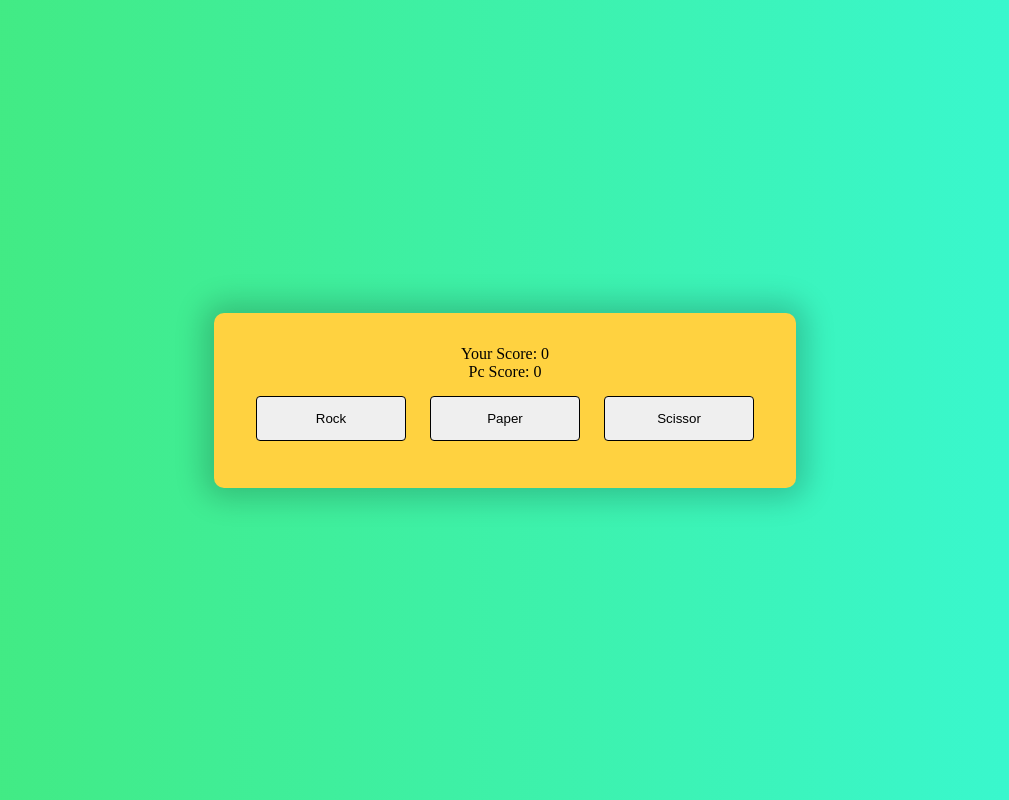
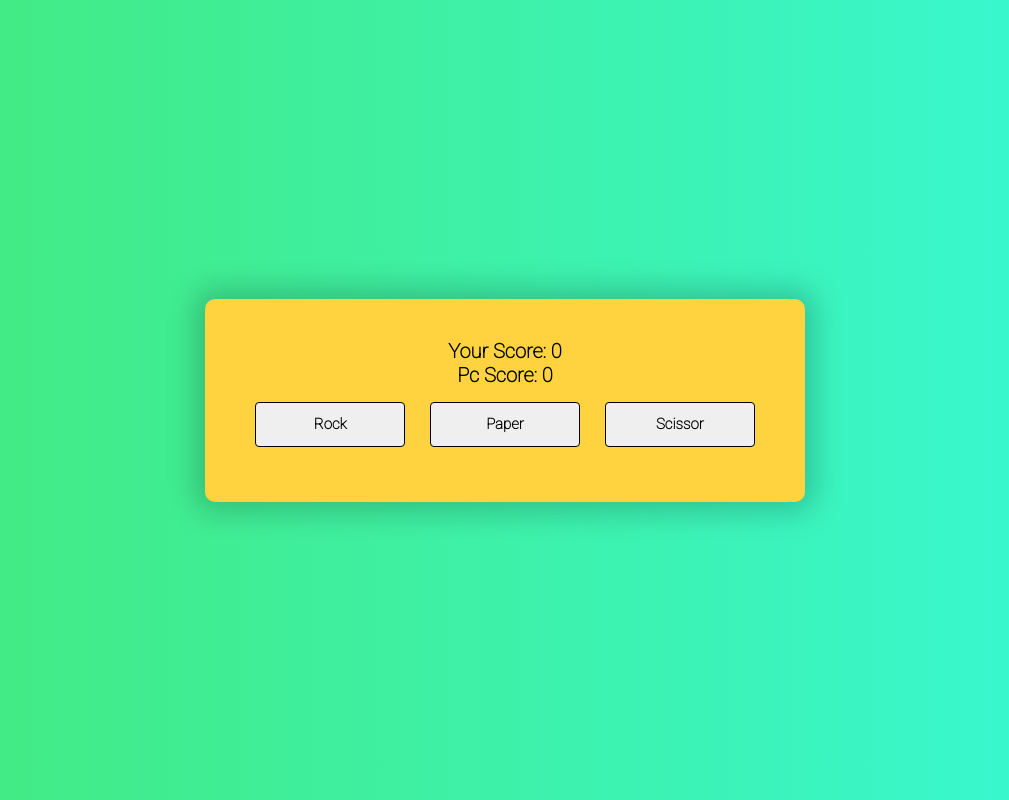
Before and after one commit to HarshDeep61034/Rock-Paper-Scissors-, a plain HTML site: page index.html in a window 1280 px wide. Shown: the whole page, without its empty margins (135-1144 px from the left). Drawn offline with Linux system fonts and the light colour scheme.

Commit message:
ui improvement

```diff
--- a/index.html
+++ b/index.html
@@ -6,6 +6,9 @@
     <meta name="viewport" content="width=device-width, initial-scale=1.0">
     <title>Rock Paper Scissors</title>
     <link rel="stylesheet" href="style.css">
+    <style>
+        @import url('https://fonts.googleapis.com/css2?family=Roboto:wght@100&display=swap');
+      </style>
 </head>
 <body>
     <main>
--- a/style.css
+++ b/style.css
@@ -1,6 +1,7 @@
 *{
     padding: 0;
     margin: 0;
+    font-family: 'Roboto', sans-serif;
 }
 
 body{
@@ -20,6 +21,8 @@ main{
     text-align: center;
     border-radius: 10px;
     box-shadow: 0 0 30px 10px rgba(0,0,0,0.2);
+    font-size: 20px;
+    font-weight: 700;
 }
 
 .btn{
@@ -28,6 +31,8 @@ main{
     height: 45px;
     border-radius: 4px;
     border: 1px solid black;
+    font-size: 15px;
+    font-weight: 900;
 
 }
 
```
